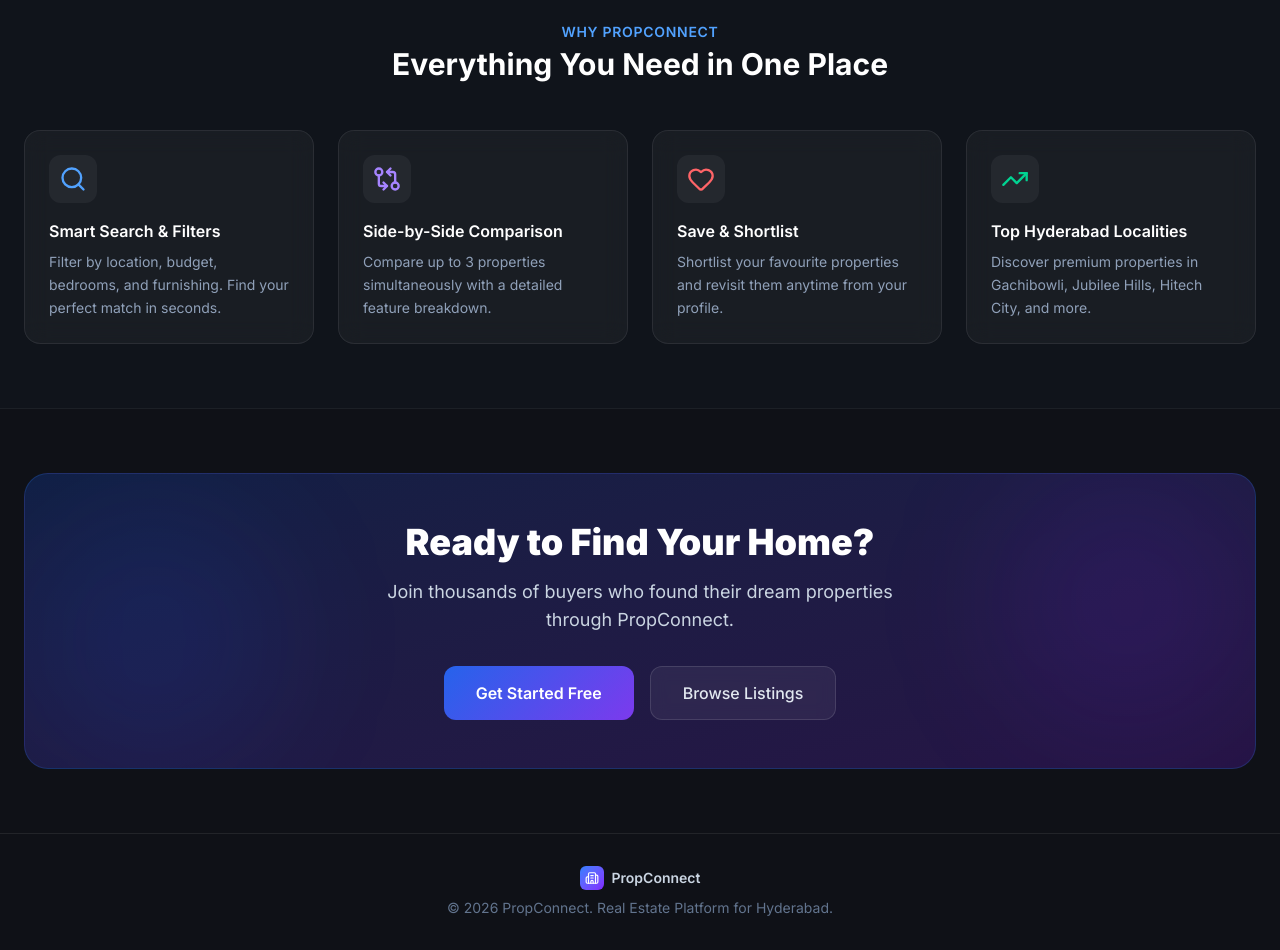
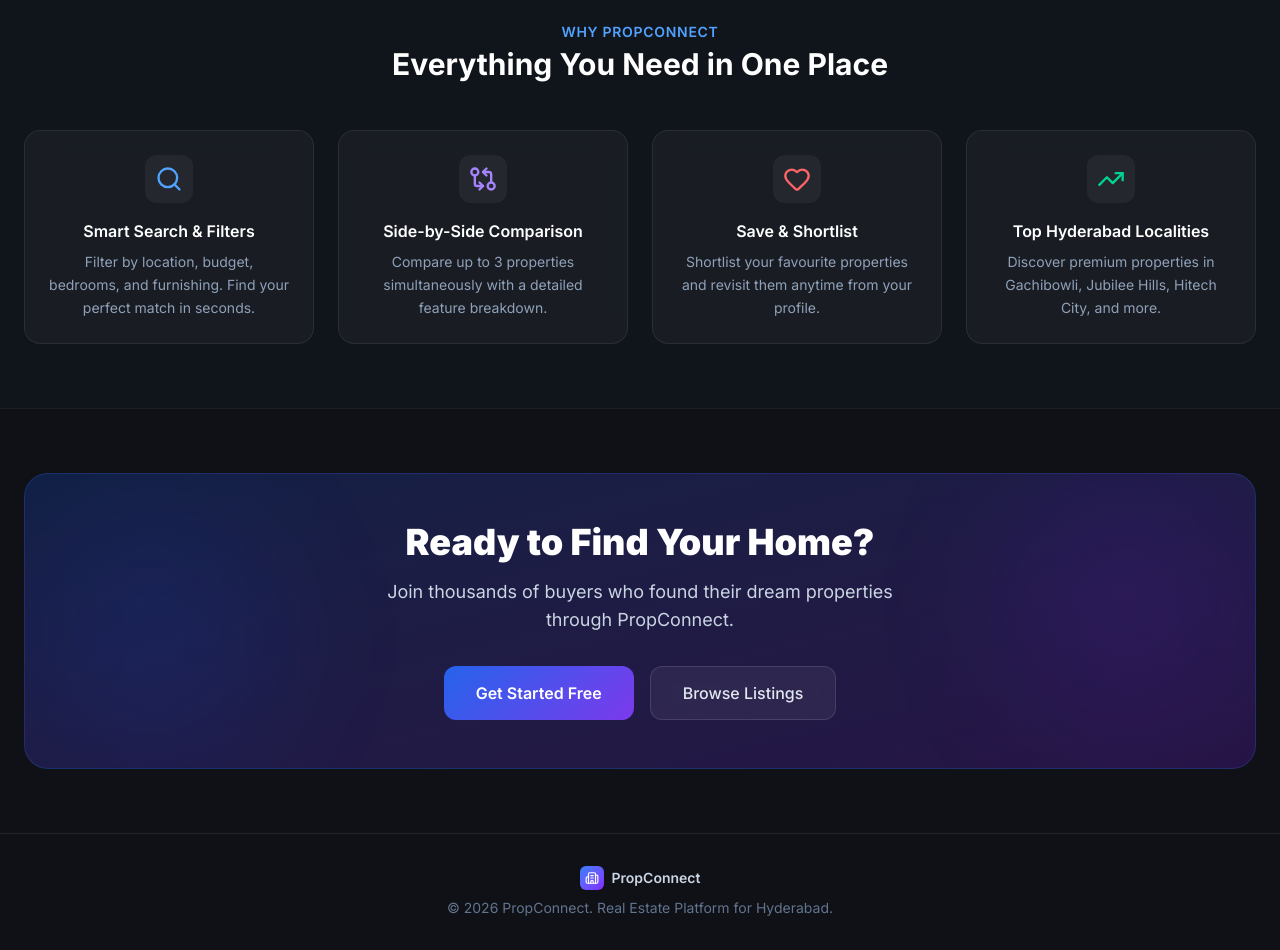
Before and after one commit to charansaipashikanti/propconnect, a React (Vite) app in the folder frontend/: page / in a window 1280 px wide. Shown: the part 1320-2270 px from the top of the page. Built offline with nearby package versions, Linux system fonts and the light colour scheme; no server answers.

Commit message:
adjusted ui for mobile view

```diff
--- a/frontend/src/App.jsx
+++ b/frontend/src/App.jsx
@@ -1,5 +1,5 @@
 import { BrowserRouter as Router, Routes, Route } from 'react-router-dom';
-import { Toaster } from 'react-hot-toast';
+import { Toaster, ToastBar, toast } from 'react-hot-toast';
 import { AuthProvider } from './context/AuthContext';
 import { CompareProvider } from './context/CompareContext';
 import Navbar from './components/Navbar';
@@ -28,6 +28,7 @@ const App = () => {
                 borderRadius: '12px',
                 fontSize: '14px',
                 fontFamily: 'Inter, sans-serif',
+                cursor: 'pointer',
               },
               success: {
                 iconTheme: { primary: '#4ade80', secondary: '#1e2639' },
@@ -36,7 +37,13 @@ const App = () => {
                 iconTheme: { primary: '#f87171', secondary: '#1e2639' },
               },
             }}
-          />
+          >
+            {(t) => (
+              <div onClick={() => toast.dismiss(t.id)}>
+                <ToastBar toast={t} />
+              </div>
+            )}
+          </Toaster>
 
           <div className="min-h-screen flex flex-col">
             <Routes>
--- a/frontend/src/index.css
+++ b/frontend/src/index.css
@@ -102,6 +102,7 @@
     align-items: center;
     gap: 0.5rem;
     font-size: 0.875rem;
+    justify-content: center;
   }
 
   .btn-primary:hover {
@@ -134,6 +135,7 @@
     gap: 0.5rem;
     font-size: 0.875rem;
     backdrop-filter: blur(8px);
+    justify-content: center;
   }
 
   .btn-secondary:hover {
@@ -307,3 +309,7 @@
     opacity: 0.6;
   }
 }
+
+:focus-visible {
+  outline: none;
+}
--- a/frontend/src/pages/Home.jsx
+++ b/frontend/src/pages/Home.jsx
@@ -54,8 +54,8 @@ const Home = () => {
     document.title = 'PropConnect — Find Your Dream Home in Hyderabad';
     const fetchFeatured = async () => {
       try {
-        const { data } = await api.get('/properties?limit=3');
-        setFeatured(data.data.filter((p) => p.isFeatured).slice(0, 3));
+        const { data } = await api.get('/properties?limit=4');
+        setFeatured(data.data.filter((p) => p.isFeatured).slice(0, 4));
       } catch (err) {
         console.error(err);
       } finally {
@@ -175,12 +175,12 @@ const Home = () => {
           </div>
           <div className="grid grid-cols-1 sm:grid-cols-2 lg:grid-cols-4 gap-6">
             {features.map((f) => (
-              <div key={f.title} className="glass-card p-6">
+              <div key={f.title} className="glass-card p-6 flex flex-col justify-between items-center">
                 <div className="w-12 h-12 rounded-xl bg-white/5 flex items-center justify-center mb-4">
                   {f.icon}
                 </div>
-                <h3 className="text-white font-semibold mb-2">{f.title}</h3>
-                <p className="text-slate-400 text-sm leading-relaxed">{f.desc}</p>
+                <h3 className="text-white font-semibold mb-2 text-center">{f.title}</h3>
+                <p className="text-slate-400 text-sm leading-relaxed text-center">{f.desc}</p>
               </div>
             ))}
           </div>
```
